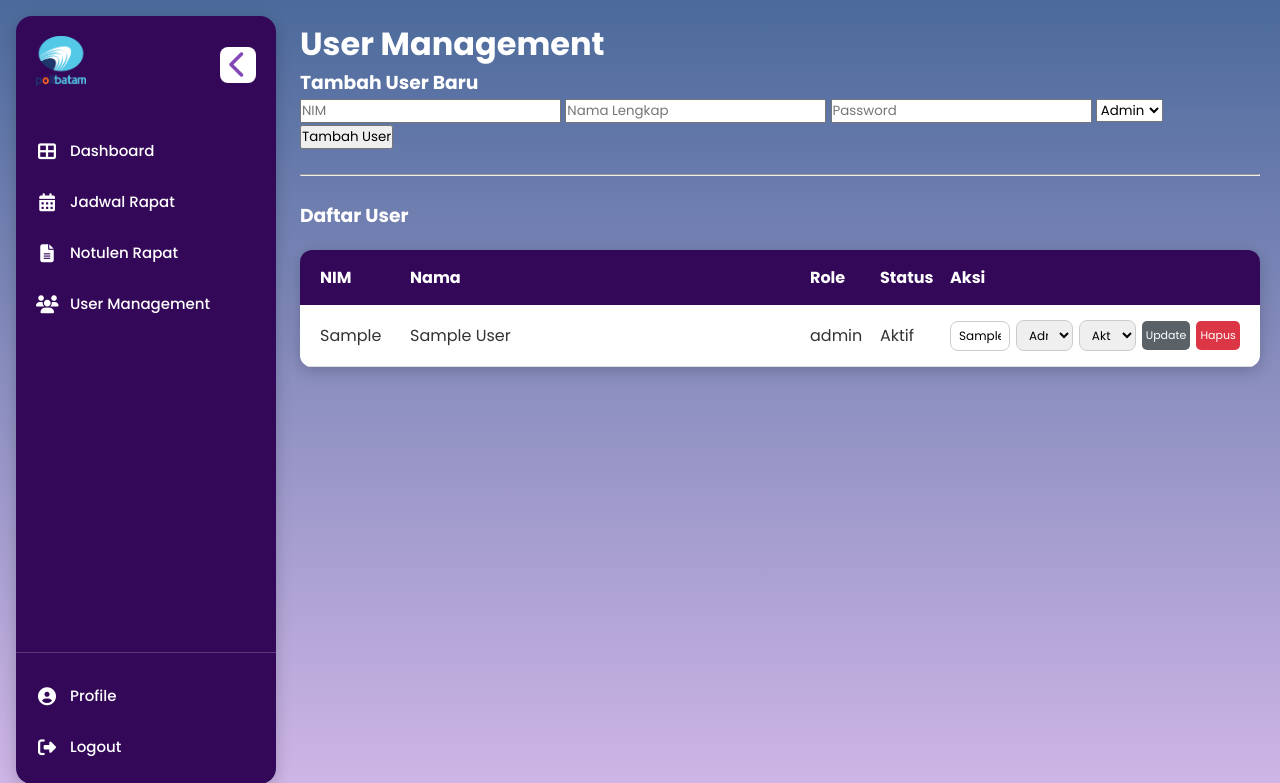
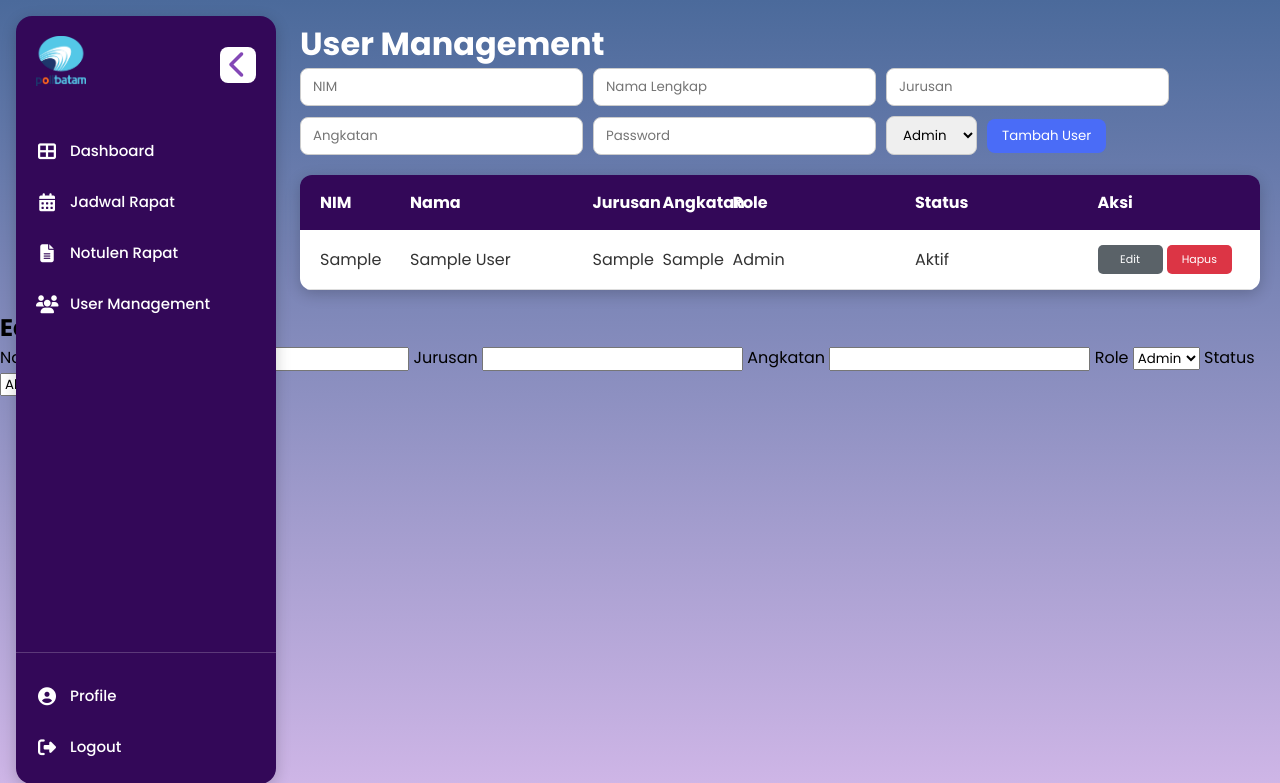
Before and after one commit to LONGAVEUS/IF-Malam-1E-3, a PHP site: page /user_management.php in a window 1280 px wide. Shown: the top 783 px of the page. Run offline with PHP 8.4, Linux system fonts and the light colour scheme; the visitor is signed in with stand-in values (Sample User, id 1); tables that the repository leaves empty or names only in its code hold one stand-in row (values such as "Sample post").

Commit message:
Update user_management.php
menambahkan form untuk edit data mahasiswa

```diff
--- a/user_management.php
+++ b/user_management.php
@@ -2,113 +2,132 @@
 session_start();
 require_once 'koneksi.php';
 
-// Cek session & role admin
-if (!isset($_SESSION['logged_in']) || $_SESSION['logged_in'] !== true || $_SESSION['role'] !== 'admin') {
+/* ================== INISIALISASI ================== */
+$message = "";
+$error   = "";
+
+/* ================== CEK LOGIN ADMIN ================== */
+if (
+    !isset($_SESSION['logged_in']) ||
+    $_SESSION['logged_in'] !== true ||
+    $_SESSION['role'] !== 'admin'
+) {
     header("Location: login.php");
     exit();
 }
 
-$message = "";
-$error = "";
-
-// ====== Tambah User ======
+/* ================== TAMBAH USER ================== */
 if (isset($_POST['add_user'])) {
 
     $nim        = $_POST['nim'];
     $full_name  = $_POST['full_name'];
+    $jurusan    = $_POST['jurusan'];
+    $angkatan   = $_POST['angkatan'];
     $password   = $_POST['password'];
     $role       = $_POST['role'];
     $is_active  = 1;
-    $photo      = "uploads/profile_photos/default_profile.png"; // default foto
+    $photo      = "uploads/profile_photos/default_profile.png";
 
     $stmt = $conn->prepare("
-        INSERT INTO user (nim, password, role, full_name, is_active, creat_at, photo)
-        VALUES (?, ?, ?, ?, ?, NOW(), ?)
+       INSERT INTO user
+       (nim, password, role, jurusan, angkatan, full_name, is_active, creat_at, photo)
+       VALUES (?, ?, ?, ?, ?, ?, ?, NOW(), ?)
     ");
 
-    $stmt->bind_param("ssssis",
+    $stmt->bind_param(
+        "ssssisis",
         $nim,
         $password,
         $role,
+        $jurusan,
+        $angkatan,
         $full_name,
         $is_active,
         $photo
     );
 
+
+
     if ($stmt->execute()) {
-        $message = "User baru berhasil ditambahkan!";
+        $message = "User berhasil ditambahkan";
     } else {
-        $error = "Error: " . $stmt->error;
+        $error = $stmt->error;
     }
 
     $stmt->close();
 }
 
-// ====== Edit User ======
+/* ================== EDIT USER ================== */
 if (isset($_POST['edit_user'])) {
 
-    $full_name  = $_POST['edit_full_name'];
-    $role       = $_POST['edit_role'];
-    $is_active  = $_POST['edit_is_active'];
-    $user_id    = $_POST['user_id'];
+    $user_id   = $_POST['user_id'];
+    $full_name = $_POST['edit_full_name'];
+    $jurusan   = $_POST['edit_jurusan'];
+    $angkatan  = $_POST['edit_angkatan'];
+    $role      = $_POST['edit_role'];
+    $is_active = $_POST['edit_is_active'];
 
     $stmt = $conn->prepare("
-    UPDATE user SET full_name = ?, role = ?, is_active = ?
-    WHERE user_id = ?
+        UPDATE user
+        SET full_name=?, jurusan=?, angkatan=?, role=?, is_active=?
+        WHERE user_id=?
     ");
 
-    $stmt->bind_param("ssii",
+    $stmt->bind_param(
+        "ssisii",
         $full_name,
+        $jurusan,
+        $angkatan,
         $role,
         $is_active,
         $user_id
     );
 
     if ($stmt->execute()) {
-        $message = "User berhasil diperbarui!";
+        $message = "User berhasil diperbarui";
     } else {
-        $error = "Gagal update user: " . $stmt->error;
+        $error = $stmt->error;
     }
+
+    $stmt->close();
 }
-// ====== Hapus User ======
+
+/* ================== HAPUS USER ================== */
 if (isset($_POST['hapus_user'])) {
 
     $user_id = $_POST['user_id'];
 
-    $stmt = $conn->prepare("DELETE FROM user WHERE user_id = ?");
+    $stmt = $conn->prepare("DELETE FROM user WHERE user_id=?");
     $stmt->bind_param("i", $user_id);
 
     if ($stmt->execute()) {
-        $message = "User berhasil dihapus!";
+        $message = "User berhasil dihapus";
     } else {
-        $error = "Gagal menghapus user: " . $stmt->error;
+        $error = $stmt->error;
     }
-
-
-
 
     $stmt->close();
 }
 
-// Ambil data user untuk ditampilkan
+/* ================== AMBIL DATA USER ================== */
 $users = $conn->query("SELECT * FROM user");
-
-$conn->close();
+if (!$users) {
+    die("Query error: " . $conn->error);
+}
 ?>
 <!DOCTYPE html>
 <html lang="en">
 
 <head>
-    <title>Dashboard Admin</title>
-    <!-- Font Awesome -->
+    <meta charset="UTF-8">
+    <title>User Management</title>
+
     <link rel="stylesheet" href="https://cdnjs.cloudflare.com/ajax/libs/font-awesome/6.4.0/css/all.min.css">
-    <!-- External CSS -->
     <link rel="stylesheet" href="userm.css">
 </head>
 
 <body>
 
-    <body>
     <!-- Sidebar -->
     <div class="sidebar">
         <div class="sidebar-header">
@@ -133,7 +152,7 @@ $conn->close();
                     </a>
                 </li>
                 <li class="nav-item">
-                        <a href="#" class="nav-link">
+                    <a href="jadwal_rapat.php" class="nav-link">
                         <i class="fas fa-calendar-alt nav-icon"></i>
                         <span class="nav-label">Jadwal Rapat</span>
                     </a>
@@ -155,15 +174,14 @@ $conn->close();
             <!-- Secondary bottom nav -->
             <ul class="nav-list secondary-nav">
                 <li class="nav-item">
-                        <a href="Profile.php" class="nav-link">
+                    <a href="profile.php" class="nav-link">
                         <i class="fas fa-user-circle nav-icon"></i>
                         <span class="nav-label">Profile</span>
                     </a>
                 </li>
                 <li class="nav-item">
                     <!-- Logout menggunakan PHP - tidak perlu file terpisah -->
-                        <a href="admin.php?action=logout" class="nav-link"
-                            onclick="return confirm('Yakin ingin logout?');">
+                    <a href="admin.php?action=logout" class="nav-link" onclick="return confirm('Yakin ingin logout?');">
                         <i class="fas fa-sign-out-alt nav-icon"></i>
                         <span class="nav-label">Logout</span>
                     </a>
@@ -171,83 +189,184 @@ $conn->close();
             </ul>
         </nav>
     </div>
-        <!-- Main Content -->
+
+    <!-- ================= MAIN CONTENT ================= -->
     <div class="main-content">
-            <div class="dashboard-header">
         <h1>User Management</h1>
-            </div>
 
+        <?php if ($message): ?><p><?= $message ?></p><?php endif; ?>
+        <?php if ($error): ?><p style="color:red"><?= $error ?></p><?php endif; ?>
 
-            <?php if ($message) echo "<p style='color:green;'>$message</p>"; ?>
-            <?php if ($error)   echo "<p style='color:red;'>$error</p>"; ?>
-
-            <!-- FORM TAMBAH USER -->
-                <form method="POST" class="add-user">
-                    <h3>Tambah User Baru</h3>
-
+        <form method="POST" class="form-add-user">
             <input type="text" name="nim" placeholder="NIM" required>
             <input type="text" name="full_name" placeholder="Nama Lengkap" required>
+            <input type="text" name="jurusan" placeholder="Jurusan" required>
+            <input type="number" name="angkatan" placeholder="Angkatan" required>
             <input type="text" name="password" placeholder="Password" required>
 
-                    <select name="role" required>
+            <select name="role">
                 <option value="admin">Admin</option>
                 <option value="notulis">Notulis</option>
                 <option value="tamu">Tamu</option>
             </select>
 
-                    <button type="submit" name="add_user">Tambah User</button>
+            <button name="add_user">Tambah User</button>
         </form>
-
-            <br><hr><br>
-
-            <!-- LIST USER -->
-            <h3>Daftar User</h3>
-
 
         <table class="table-user">
             <tr>
                 <th>NIM</th>
                 <th>Nama</th>
+                <th>Jurusan</th>
+                <th>Angkatan</th>
                 <th>Role</th>
                 <th>Status</th>
-                    <th class="aksi">Aksi</th>
+                <th>Aksi</th>
             </tr>
 
-                <?php while ($u = $users->fetch_assoc()) { ?>
+            <?php while ($u = $users->fetch_assoc()): ?>
             <tr>
                 <td><?= $u['nim'] ?></td>
                 <td><?= $u['full_name'] ?></td>
-                    <td><?= $u['role'] ?></td>
-                    <td><?= $u['is_active'] == 1 ? "Aktif" : "Nonaktif" ?></td>
+
+                <td><?= $u['jurusan'] ?></td>
+
+                <td><?= $u['angkatan'] ?></td>
+
+                <td><?= ucfirst($u['role']) ?></td>
+
+                <?php
+                    $status_text = $u['is_active'] ? 'Aktif' : 'Nonaktif';
+                    $status_class = $u['is_active'] ? 'status-aktif' : 'status-nonaktif';
+                ?>
+                <td class="<?= $status_class ?>"><?= $status_text ?></td>
+
 
                 <td class="aksi">
-                        <form method="POST" class="aksi-form"> <input type="text" name="edit_full_name"
-                            value="<?= htmlspecialchars($u['full_name'] ?? '') ?>" required>
+                    <button class="btn-update" onclick="openEditModal(
+                        '<?= htmlspecialchars($u['user_id']) ?>',
+                        '<?= htmlspecialchars($u['full_name']) ?>',
+                        '<?= htmlspecialchars($u['jurusan']) ?>',
+                        '<?= htmlspecialchars($u['angkatan']) ?>',
+                        '<?= htmlspecialchars($u['role']) ?>',
+                        '<?= htmlspecialchars($u['is_active']) ?>'
+                        )">Edit
+                    </button>
 
-                            <select name="edit_role">
-                                <option value="admin" <?= $u['role']=="admin" ? "selected" : "" ?>>Admin</option>
-                                <option value="notulis" <?= $u['role']=="notulis" ? "selected" : "" ?>>Notulis</option>
-                                <option value="tamu" <?= $u['role']=="tamu" ? "selected" : "" ?>>Tamu</option>
-                            </select>
-
-                            <select name="edit_is_active">
-                                <option value="1" <?= $u['is_active']==1 ? "selected" : "" ?>>Aktif</option>
-                                <option value="0" <?= $u['is_active']==0 ? "selected" : "" ?>>Nonaktif</option>
-                            </select>
-
+                    <form method="POST" style="display:inline">
                         <input type="hidden" name="user_id" value="<?= $u['user_id'] ?>">
-                            <button type="submit" name="edit_user" class="btn-update">Update</button>
-                            <button type="submit" name="hapus_user" class="btn-hapus">Hapus</button>
+                        <button name="hapus_user" class="btn-hapus"
+                            onclick="return confirm('Yakin ingin menghapus data <?= htmlspecialchars($u['full_name']) ?>?');">
+                            Hapus
+                        </button>
                     </form>
                 </td>
             </tr>
-                <?php }?>
+            <?php endwhile; ?>
+        </table>
+    </div>
 
-            </table>
-            <!-- External JavaScript -->
-            <script src="admin.js"></script>
+    <!-- ================= MODAL ================= -->
+    <div id="editUserModal" class="modal">
+        <div class="modal-content">
+            <form method="POST" class="modal-body">
+                <h2>Edit Data Mahasiswa</h2>
+                <input type="hidden" id="modal_user_id" name="user_id">
+
+                <label for="modal_full_name">Nama Mahasiswa</label>
+                <input type="text" id="modal_full_name" name="edit_full_name" required>
+
+                <label for="modal_jurusan">Jurusan</label>
+                <input type="text" id="modal_jurusan" name="edit_jurusan" required>
+
+                <label for="modal_angkatan">Angkatan</label>
+                <input type="number" id="modal_angkatan" name="edit_angkatan" required>
+
+                <label for="modal_angkatan">Role</label>
+                <select name="edit_role" id="modal_role">
+                    <option value="admin">Admin</option>
+                    <option value="notulis">Notulis</option>
+                    <option value="tamu">Tamu</option>
+                </select>
+
+                <label for="modal_angkatan">Status</label>
+                <select name="edit_is_active" id="modal_is_active">
+                    <option value="1">Aktif</option>
+                    <option value="0">Nonaktif</option>
+                </select>
+                <button type="submit" name="edit_user" class="btn-update-modal">Update</button>
+            </form>
+        </div>
+    </div>
+
+    <script>
+        const modal = document.getElementById("editUserModal");
+
+        // 2. Fungsi buka modal (dipanggil dari onclick)
+        function openEditModal(id, name, jurusan, angkatan, role, status) {
+            if (!modal) {
+                console.error("Modal element not found!");
+                return;
+            }
+
+            modal.style.display = "block";
+
+            document.getElementById("modal_user_id").value = id;
+            document.getElementById("modal_full_name").value = name;
+            document.getElementById("modal_jurusan").value = jurusan;
+            document.getElementById("modal_angkatan").value = angkatan;
+            document.getElementById("modal_role").value = role;
+            document.getElementById("modal_is_active").value = status;
+        }
+
+        // 3. Fungsi tutup modal
+        function closeEditModal() {
+            if (modal) {
+                modal.style.display = "none";
+            }
+        }
+
+        // 4. Tutup modal jika klik di luar area modal
+        window.onclick = function (e) {
+            if (e.target === modal) {
+                closeEditModal();
+            }
+        };
 
 
+
+
+        document.addEventListener("DOMContentLoaded", function () {
+
+            const toggler = document.querySelector(".toggler");
+            const sidebar = document.querySelector(".sidebar");
+
+            if (!toggler || !sidebar) {
+                console.error("Elemen toggler atau sidebar tidak ditemukan!");
+                return;
+            }
+
+            toggler.addEventListener("click", function () {
+
+                // Toggle sidebar
+                sidebar.classList.toggle("collapsed");
+
+                // Ambil icon chevron
+                const icon = toggler.querySelector("span");
+
+                if (!icon) return;
+
+                // Ubah arah icon
+                if (sidebar.classList.contains("collapsed")) {
+                    icon.classList.remove("fa-chevron-left");
+                    icon.classList.add("fa-chevron-right");
+                } else {
+                    icon.classList.remove("fa-chevron-right");
+                    icon.classList.add("fa-chevron-left");
+                }
+            });
+        });
+    </script>
 </body>
 
 </html>
```
Lines whose indentation alone changed are shown as unchanged.
